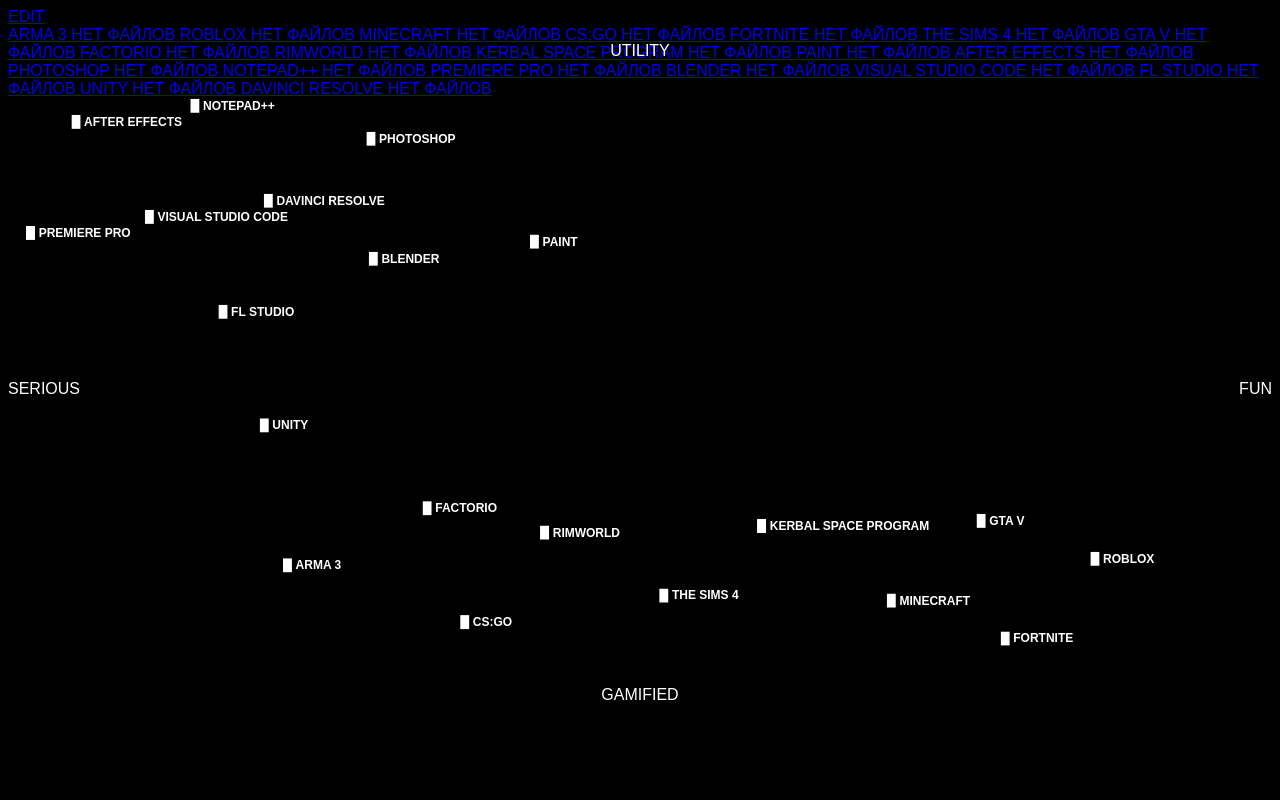
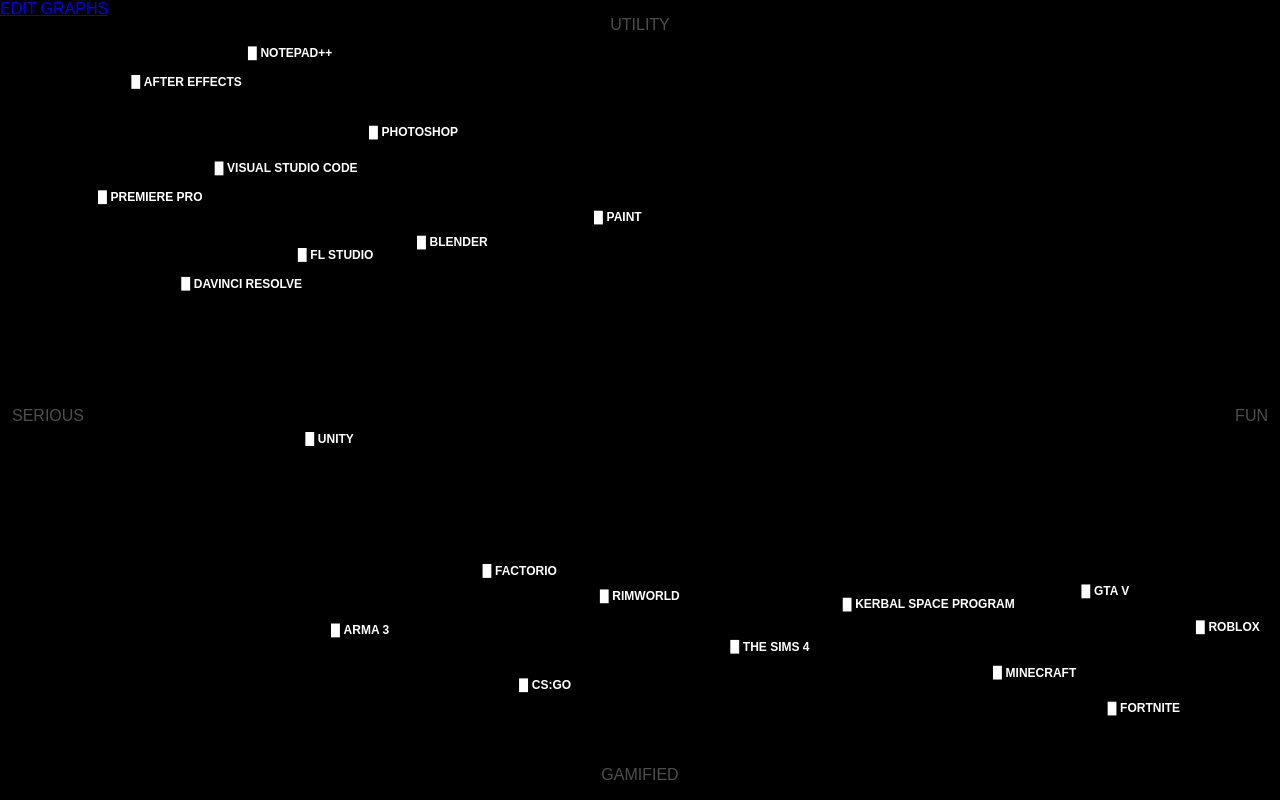
Before and after one commit to gromlbv/appw, a Flask app: page /graphs in a window 1280 px wide. Run offline with Flask 3, Linux system fonts and the light colour scheme; data comes from the database, SQL or seed files in the repository; data that the repository does not hold is empty.

Commit message:
Update graphs.html

```diff
--- a/templates/graphs.html
+++ b/templates/graphs.html
@@ -1,17 +1,25 @@
 <!DOCTYPE html>
 <html lang="en">
+
 <head>
-  <meta charset="UTF-8"/>
+  <meta charset="UTF-8" />
   <title>test graphs</title>
   <style>
+    *{
+      box-sizing: border-box !important;
+    }
     body {
-        background: black; color: white;
+      background: black;
+      color: white;
       font-family: Arial, sans-serif;
       text-transform: uppercase;
 
+      padding: 0;
+      margin: 0;
       position: relative;
       overflow: auto;
     }
+
     .node-link {
       display: flex;
       flex-direction: column;
@@ -19,10 +27,12 @@
       text-decoration: none;
       font-size: 12px;
     }
-    .title{
+
+    .title {
       font-weight: bold;
     }
-    .title::before{
+
+    .title::before {
       content: "r";
       background-color: #fff;
       width: 19px;
@@ -30,42 +40,50 @@
       margin-right: 4px;
     }
 
+
   svg {
-        width: fit-content;
-        height: fit-content;
+    position: absolute;
+    top: 0;
+    left: 0;
+    width: 100vw;
+    height: 100vh;
     overflow: visible;
     user-select: none;
     -webkit-user-drag: none;
-        a{
-          cursor:grab;
+
+
+      a {
+        cursor: grab;
 
         .file-size {
           margin-left: 42px;
           opacity: 0;
         }
       }
-        a:hover{
+
+      a:hover {
         .file-size {
           opacity: 0.3;
         }
       }
-        a:focus{
+
+      a:focus {
         cursor: grabbing;
       }
     }
+
     .node foreignObject {
       pointer-events: auto;
     }
+
     .absolute-info {
       position: absolute;
+      top: 0;
+      width: 100vw;
+      height: 100vh;
+      pointer-events: none;
 
-
-    }
-.absolute-info {
-  position: absolute;
-  width: 100%;
-  height: 100%;
-  pointer-events: none;
+      opacity: 0.3;
     }
 
     .absolute-info .top {
@@ -84,29 +102,31 @@
 
     .absolute-info .left {
       position: absolute;
-  left: 0;
+      left: 12px;
       top: 50%;
       transform: translateY(-50%);
     }
 
     .absolute-info .right {
       position: absolute;
-  right: 0;
+      right: 12px;
       top: 50%;
       transform: translateY(-50%);
     }
   </style>
   <script src="https://d3js.org/d3.v7.min.js"></script>
 </head>
+
 <body>
-    <a href="/graphs/edit">edit</a>
+  <a href="/graphs/edit">edit graphs</a>
+
   <div class="absolute-info">
     <p class="top">Utility</p>
     <p class="bottom">Gamified</p>
     <p class="left">Serious</p>
     <p class="right">FUN</p>
   </div>
-    <div class="object-wr selectable" data-category="apps">
+  <!-- <div class="object-wr selectable" data-category="apps">
         {% for app in games %}
         <a href="/game/{{ app.link }}">
             {{ app.title }}
@@ -124,7 +144,7 @@
         </a>
 
         {% endfor %}
-    </div>
+    </div> -->
   <svg id="svg"></svg>
 
   <script type="application/json" id="apps-data">
@@ -133,15 +153,17 @@
 
   <script>
     var apps = JSON.parse(document.getElementById('apps-data').textContent);
-  const mywidth = 900;
-  const myheight = 400;
 
+    const mywidth = window.innerWidth;
+const myheight = window.innerHeight;
+const padding = 150;
 const maxX = d3.max(apps, d => d.game_stats.serious_fun);
 const maxY = d3.max(apps, d => d.game_stats.utility_gamified);
 
-  const nodes = apps.map((app, index) => {
-  const x = (app.game_stats.serious_fun / maxX) * mywidth + mywidth/8;
-  const y = (app.game_stats.utility_gamified / maxY) * myheight + myheight/5;
+const nodes = apps.map((app) => {
+  let x = (app.game_stats.serious_fun / maxX) * (mywidth - padding * 2) + padding;
+  let y = (app.game_stats.utility_gamified / maxY) * (myheight - padding * 2) + padding;
+
   return {
     id: app.link,
     html: `
@@ -181,12 +203,9 @@ for (let i = 0; i < apps.length; i++) {
       }
     }
 
-  const width = 800;
-  const height = 600;
-
     const svg = d3.select("#svg")
-    .attr("width", width)
-    .attr("height", height);
+      .attr("viewBox", `0 0 ${window.innerWidth} ${window.innerHeight}`)
+      .attr("preserveAspectRatio", "none");
 
     const simulation = d3.forceSimulation(nodes)
       .force("x", d3.forceX(d => d.targetX).strength(1))
@@ -246,4 +265,5 @@ const simulation = d3.forceSimulation(nodes)
   </script>
 
 </body>
+
 </html>
```
Lines whose indentation alone changed are shown as unchanged.
